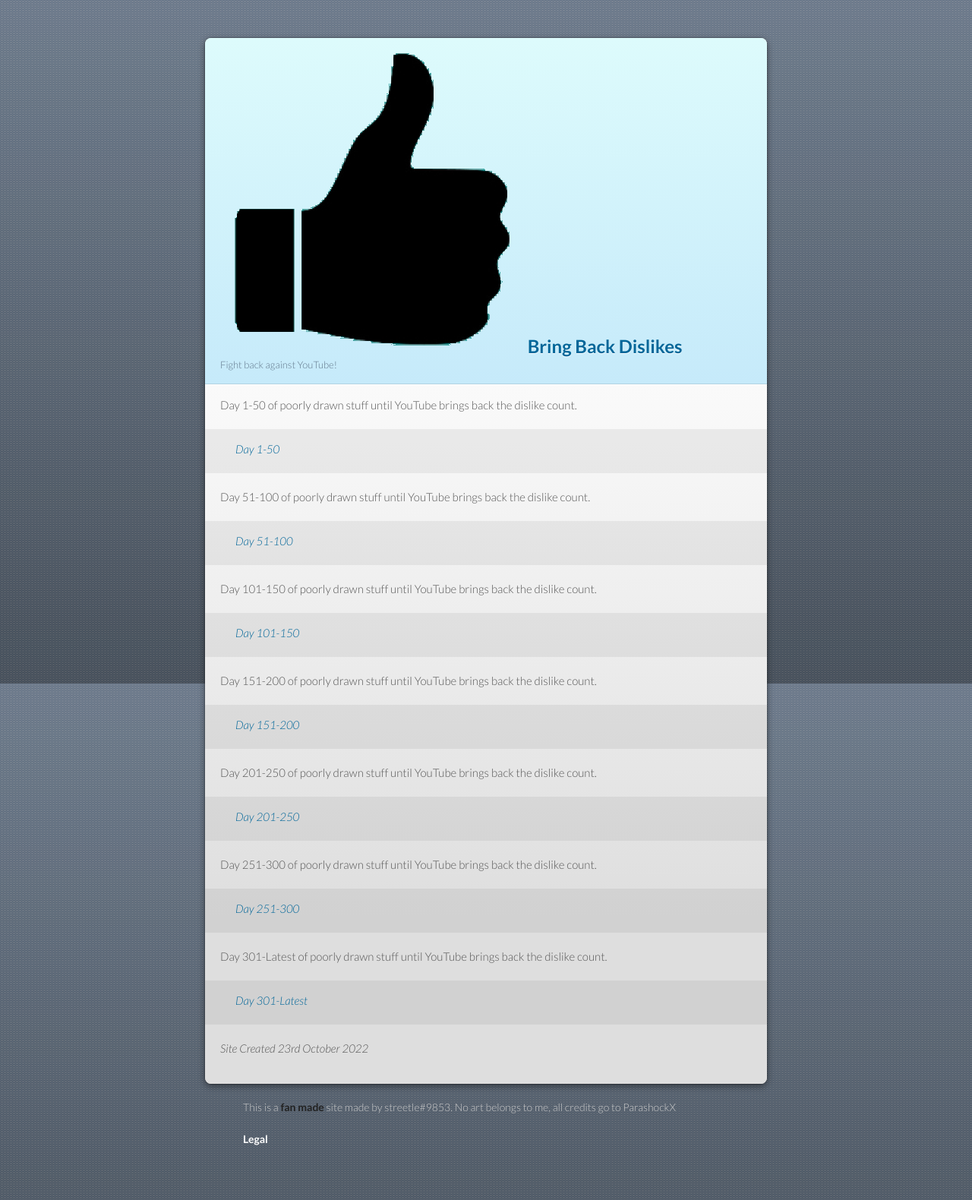
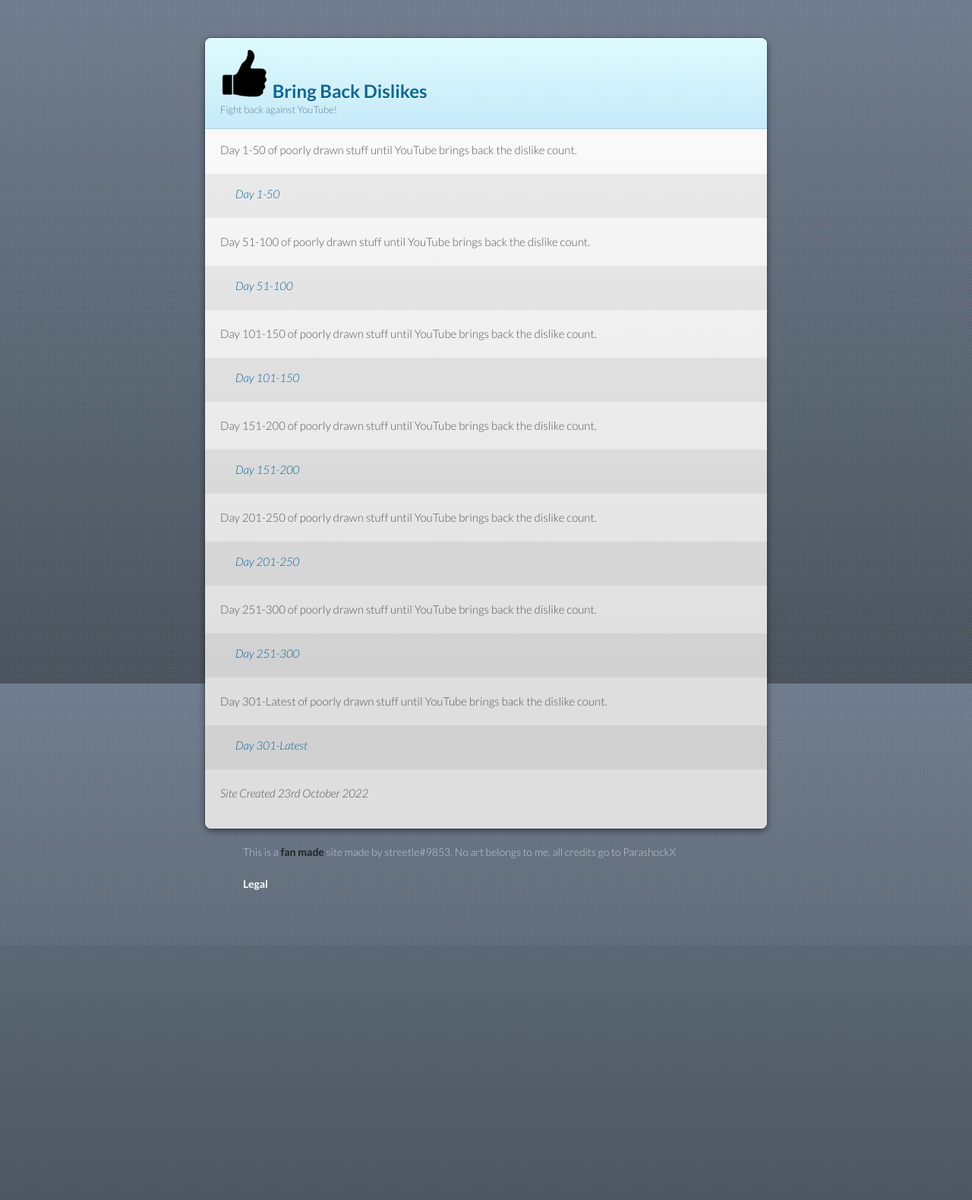
Before and after one commit to streetlegithub/bringbackdislikes.ml, a Jekyll site: the page built from index.md, in a window 1280 px wide. Shown: the whole page at 76% size. Built offline with Jekyll 4.4.1, drawn with Linux system fonts in a browser that asks for light colours; our own code applies the rules of GitHub Pages for plain Markdown files.

Commit message:
Update _config.yml

```diff
--- a/_config.yml
+++ b/_config.yml
@@ -1,4 +1,4 @@
-title: <img src="icon.png"> Bring Back Dislikes
+title: <img src="icon.png" width="64px" height="64px"> Bring Back Dislikes
 description: Fight back against YouTube!
 show_downloads: false
 google_analytics:
```
